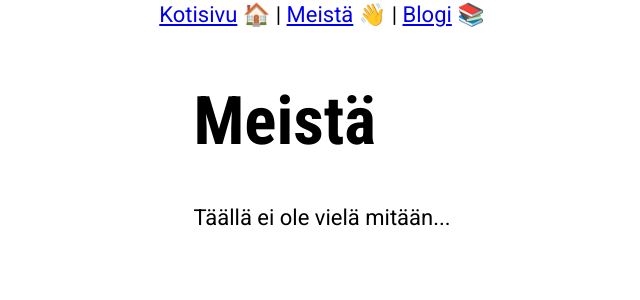
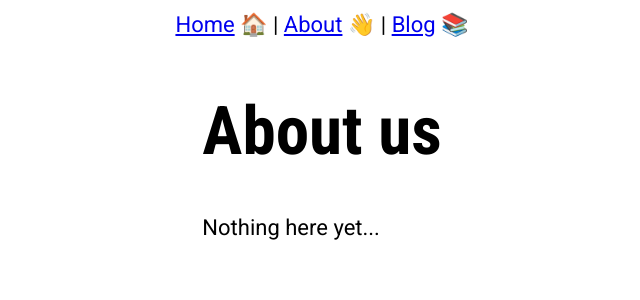
Before and after one commit to robertsiipola/kakskytkakskyt, a Next.js app: page /about in a window 1280 px wide. Shown: the top 300 px of the page, without its empty margins (318-958 px from the left). Built offline with nearby package versions, Linux system fonts and the light colour scheme.

Commit message:
commiting before next changes

```diff
--- a/components/Header/header.module.css
+++ b/components/Header/header.module.css
@@ -2,4 +2,7 @@
     display: flex;
     flex-direction: row;
     justify-content: center;
+    text-align: center;
+    margin-top: 10px;
+    flex-shrink: 0;
 }
--- a/components/Header/index.tsx
+++ b/components/Header/index.tsx
@@ -17,15 +17,15 @@ const Header: React.FC<HeaderProps> = ({ title }) => {
             <header>
                 <nav>
                     <Link href="/">
-                        <a>Kotisivu</a>
+                        <a>Home</a>
                     </Link>{' '}
                     🏠 |{' '}
                     <Link href="/about">
-                        <a>Meistä</a>
+                        <a>About</a>
                     </Link>{' '}
                     👋 |{' '}
                     <Link href="/blog">
-                        <a>Blogi</a>
+                        <a>Blog</a>
                     </Link>{' '}
                     📚
                 </nav>
--- a/components/Layout/layout.module.css
+++ b/components/Layout/layout.module.css
@@ -1,5 +1,5 @@
 .layout {
     display: flex;
     flex-direction: column;
-    height: 100%;
+    flex-wrap: wrap;
 }
--- a/components/Main/main.module.css
+++ b/components/Main/main.module.css
@@ -1,7 +1,5 @@
 .main {
     max-width: 1080px;
+    padding: 10px;
     margin: auto;
-    padding: 10px;
-    flex-shrink: 0;
-    flex-grow: 1;
 }
--- a/pages/about.tsx
+++ b/pages/about.tsx
@@ -4,8 +4,8 @@ import Layout from '../components/Layout';
 const About: React.FC<Record<never, never>> = () => {
     return (
         <Layout title="About | KakskytKakskyt">
-            <h1>Meistä</h1>
-            <p>Täällä ei ole vielä mitään...</p>
+            <h1>About us</h1>
+            <p>Nothing here yet...</p>
         </Layout>
     );
 };
--- a/styles/styles.css
+++ b/styles/styles.css
@@ -41,3 +41,5 @@ h5 {
 
 @media only screen and (max-width: 600px) {
 }
+
+/* etc */
```
Also changed, not shown: pages/index.tsx (+4 -10 lines).
